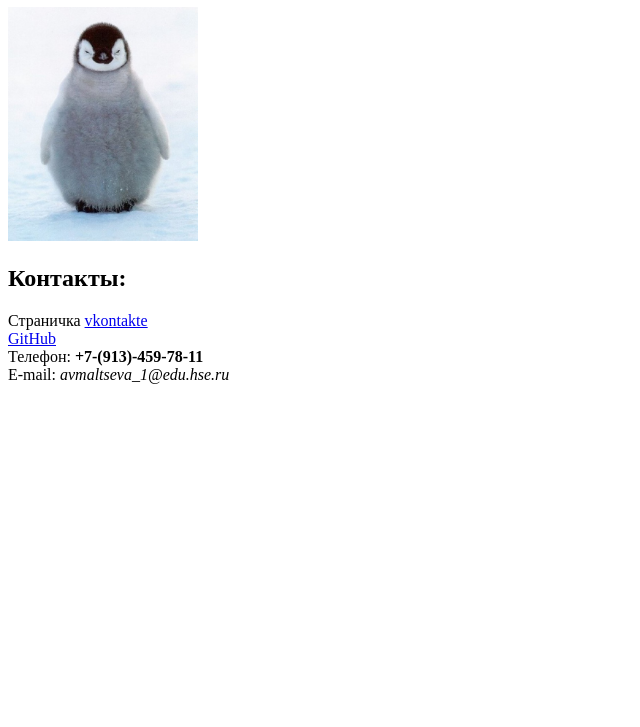
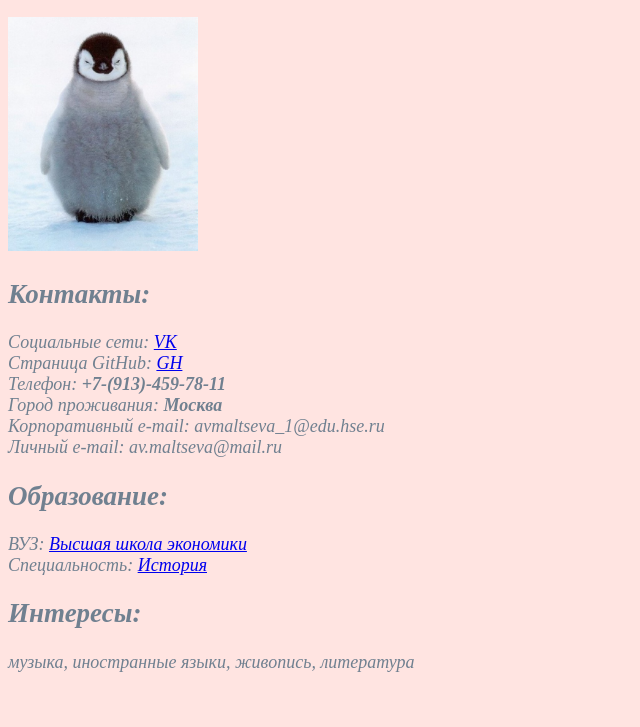
Before and after one commit to maltseva16/maltseva16.github.io, a plain HTML site: page index.html in a window 1280 px wide. Shown: the part 73-800 px from the top of the page, without its empty margins (0-640 px from the left). Drawn offline with Linux system fonts and the light colour scheme.

Commit message:
Исправленное и дополненное

```diff
--- a/index.html
+++ b/index.html
@@ -5,16 +5,35 @@
       <title>Моя личная страничка</title>
     </head>
     <body>
-      <left><h1>Мальцева Александра</h1></left>
+     <p><font size="4" color="#708090" face="Times New Roman" </font> </p>
+    <style>
+    body {
+     background: #FFE4E1; /* Цвет фона */
+     color: #708090; /* Цвет текста */
+      }
+     </style>
+      <left><h1><i>Мальцева Александра<i></h1></left>
       <left><img alt="Это я" width="15%" src="me.jpg"></left>
       <br/>
       <h2>Контакты:</h2>
-      Страничка <a href=https://vk.com/maltseva_av/>vkontakte</a>
+      Социальные сети: <a href=https://vk.com/maltseva_av>VK</a>
       <br/>
-      <a href=https://github.com/maltseva16>GitHub</a>
+      Страница GitHub: <a href=https://github.com/maltseva16>GH</a>
       <br/>
       Телефон: <b>+7-(913)-459-78-11</b>
       <br/>
-      E-mail: <i>avmaltseva_1@edu.hse.ru</i>
+      Город проживания: <b>Москва</b>
+      <br/>
+      Корпоративный e-mail: <i>avmaltseva_1@edu.hse.ru</i>
+      <br/>
+      Личный e-mail: <i>av.maltseva@mail.ru</i>
+      <br/>
+      <h2>Образование:</h2>
+      ВУЗ: <a href=https://hse.ru>Высшая школа экономики</a>
+      <br/>
+      Специальность: <a href=hhttps://www.hse.ru/ba/hist>История</a>
+      <br/>
+      <h2>Интересы:</h2>
+      музыка, иностранные языки, живопись, литература
     </body>
   </html>
```
